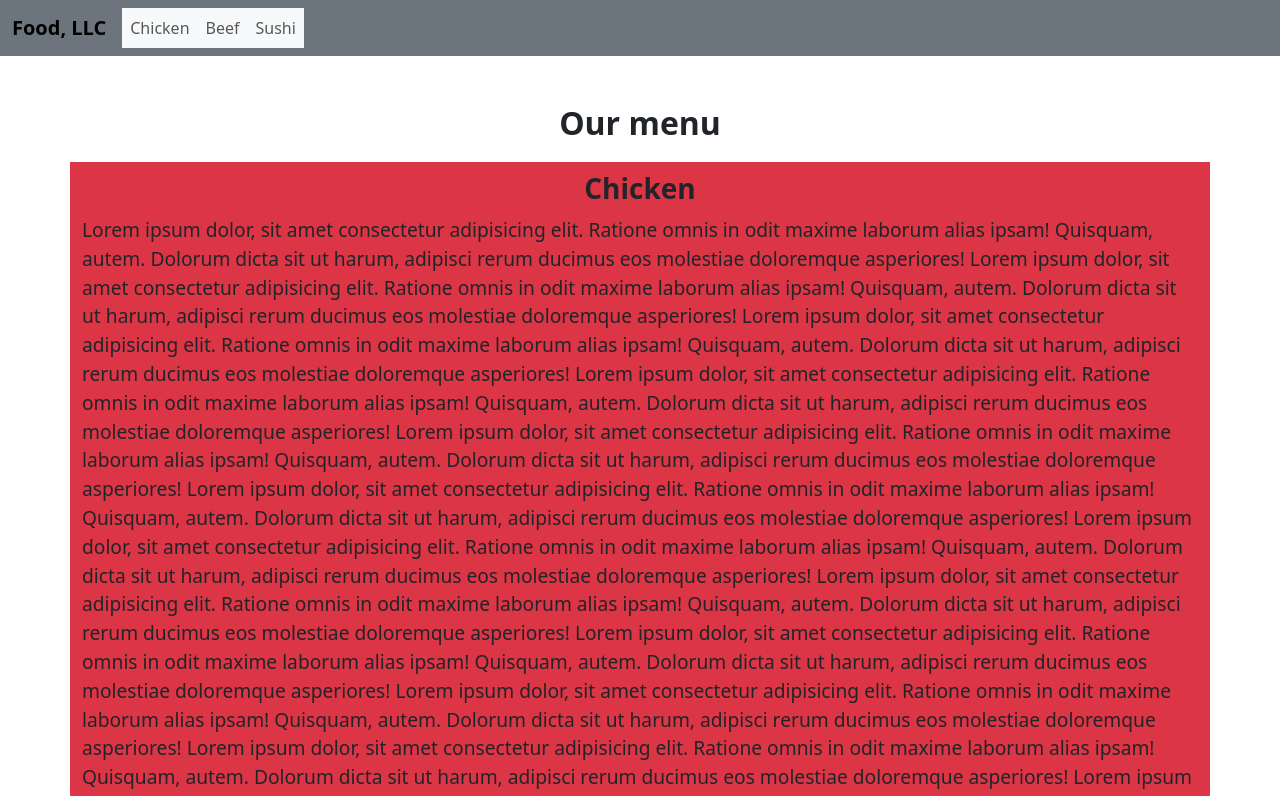
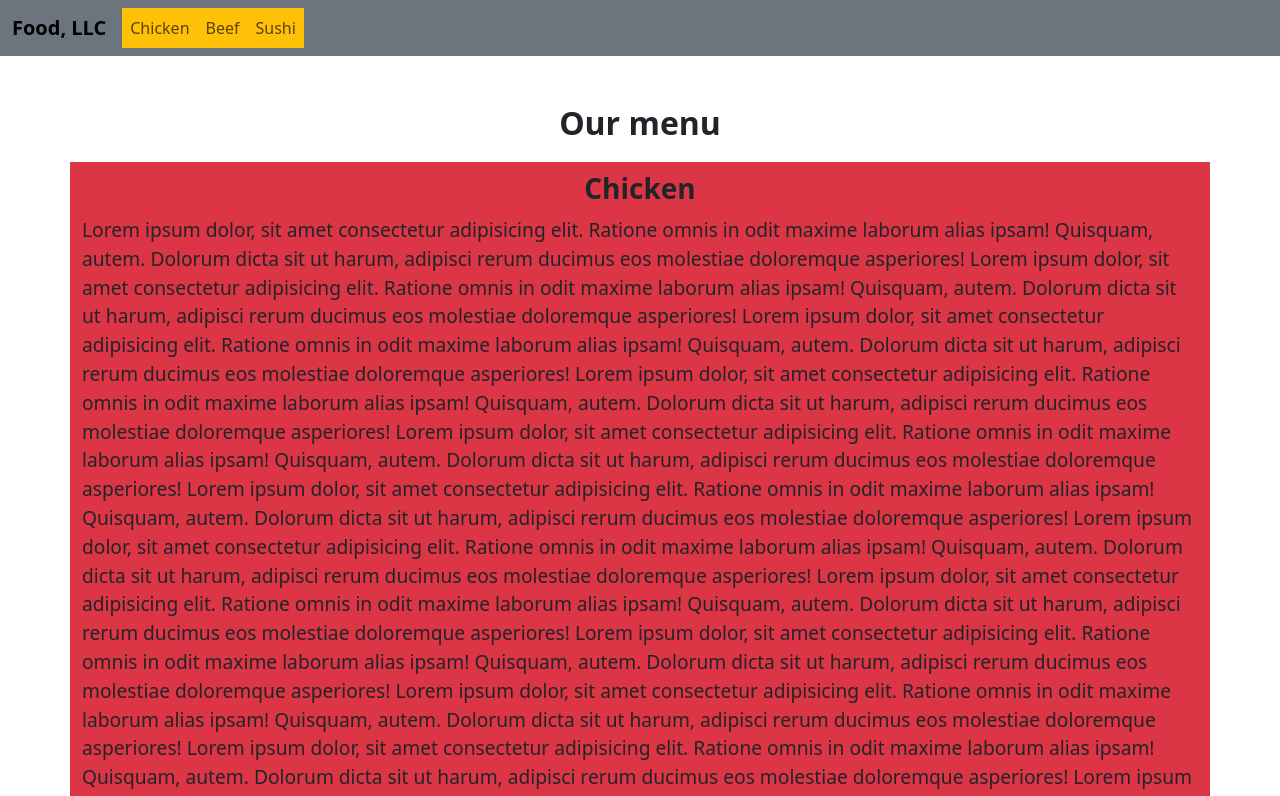
Before and after one commit to KshamtaShah/Rep1, a plain HTML site: page module3_solution/index.html in a window 1280 px wide. Shown: the top 796 px of the page. Drawn offline with nearby package versions, Linux system fonts and the light colour scheme.

Commit message:
Update index.html

```diff
--- a/module3_solution/index.html
+++ b/module3_solution/index.html
@@ -22,7 +22,7 @@
                 <span class="navbar-toggler-icon menu"></span>
             </button>
             <div class="collapse navbar-collapse" id="link">
-                <ul class="navbar-nav text-center bg-light text-dark">
+                <ul class="navbar-nav text-center bg-warning text-dark">
                     <li class="nav-item">
                         <a class="nav-link " href="#">Chicken</a>
                     </li>
```
